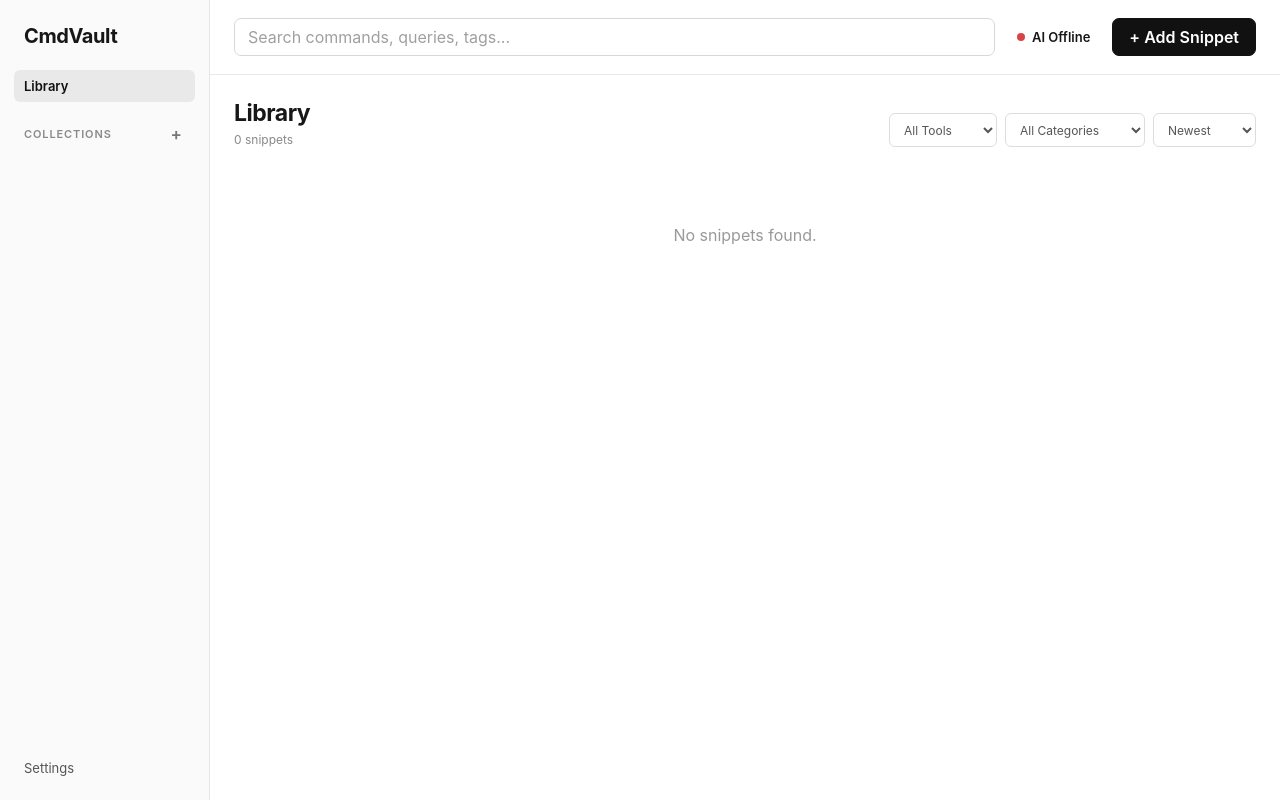
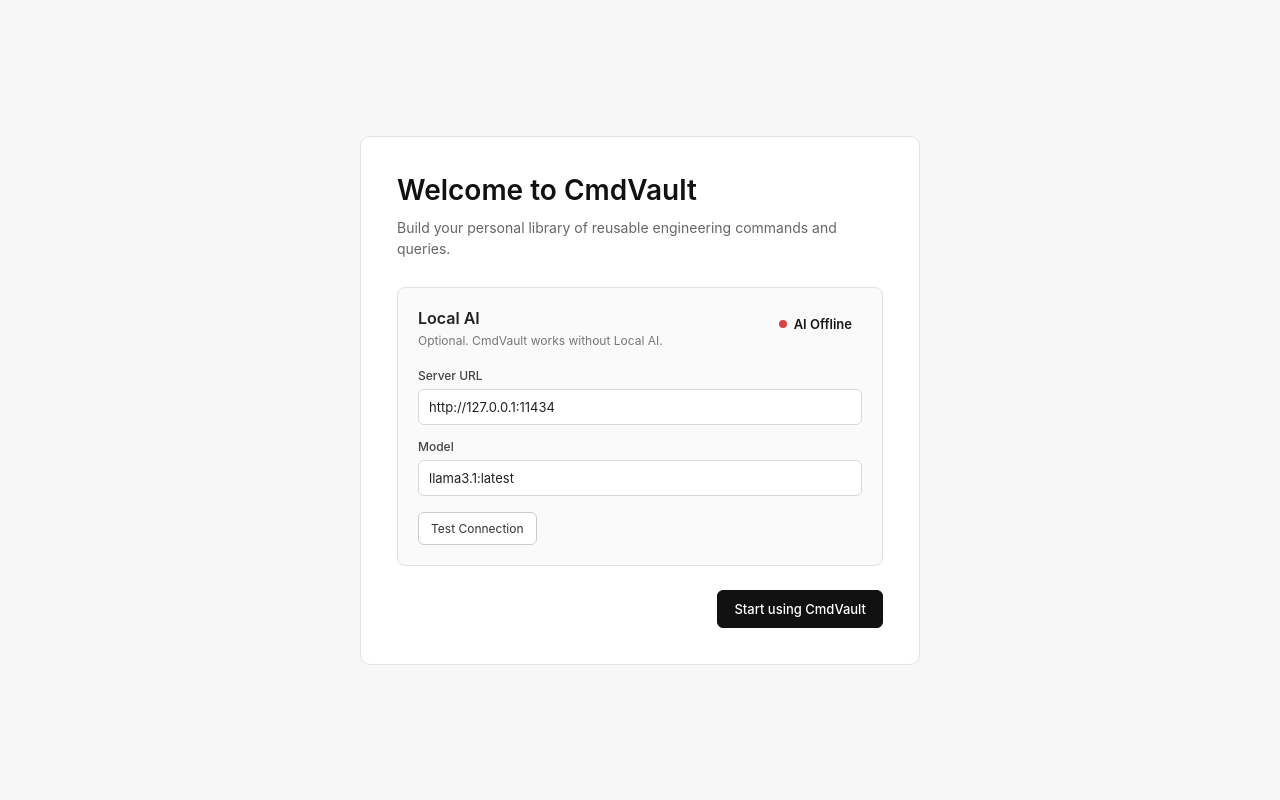
Before and after one commit to Perpasit/cmdvault, a React (Vite) app: page / in a window 1280 px wide. Built offline with nearby package versions, Linux system fonts and the light colour scheme.

Commit message:
feat: add first-run setup experience

```diff
--- a/src/App.css
+++ b/src/App.css
@@ -1596,3 +1596,148 @@ textarea:disabled {
   color: #888888;
   font-size: 12px;
 }
+
+/* =========================
+   First Run Setup
+   ========================= */
+
+.first-run-page {
+  min-height: 100vh;
+  display: flex;
+  align-items: center;
+  justify-content: center;
+  padding: 40px;
+  background: #f7f7f7;
+}
+
+.first-run-card {
+  width: 100%;
+  max-width: 560px;
+  padding: 36px;
+  border: 1px solid #e2e2e2;
+  border-radius: 10px;
+  background: #ffffff;
+}
+
+.first-run-card h1 {
+  margin: 0;
+  font-size: 28px;
+  font-weight: 600;
+  color: #111;
+}
+
+.first-run-description {
+  margin: 10px 0 28px;
+  color: #666;
+  font-size: 14px;
+  line-height: 1.5;
+}
+
+.first-run-section {
+  padding: 20px;
+  border: 1px solid #e2e2e2;
+  border-radius: 8px;
+  background: #fafafa;
+}
+
+.first-run-section-header {
+  display: flex;
+  align-items: flex-start;
+  justify-content: space-between;
+  gap: 20px;
+  margin-bottom: 20px;
+}
+
+.first-run-section-header h2 {
+  margin: 0 0 5px;
+  font-size: 16px;
+  font-weight: 600;
+  color: #222;
+}
+
+.first-run-section-header p {
+  margin: 0;
+  color: #777;
+  font-size: 12px;
+}
+
+.first-run-section label {
+  display: block;
+  margin: 14px 0 6px;
+  color: #444;
+  font-size: 12px;
+  font-weight: 500;
+}
+
+.first-run-section input {
+  width: 100%;
+  box-sizing: border-box;
+  padding: 9px 10px;
+  border: 1px solid #d8d8d8;
+  border-radius: 6px;
+  background: #fff;
+  color: #222;
+  font-size: 13px;
+  outline: none;
+}
+
+.first-run-section input:focus {
+  border-color: #999;
+}
+
+.first-run-test-button {
+  margin-top: 16px;
+  padding: 8px 12px;
+  border: 1px solid #ccc;
+  border-radius: 6px;
+  background: #fff;
+  color: #333;
+  font-size: 12px;
+  cursor: pointer;
+}
+
+.first-run-test-button:hover {
+  background: #f2f2f2;
+}
+
+.first-run-actions {
+  display: flex;
+  justify-content: flex-end;
+  margin-top: 24px;
+}
+
+.first-run-continue-button {
+  padding: 10px 16px;
+  border: 1px solid #111;
+  border-radius: 6px;
+  background: #111;
+  color: #fff;
+  font-size: 13px;
+  font-weight: 500;
+  cursor: pointer;
+}
+
+.first-run-continue-button:hover {
+  background: #000;
+}
+
+.first-run-test-button:disabled {
+  cursor: default;
+  opacity: 0.6;
+}
+
+.ai-test-action {
+  display: flex;
+  align-items: center;
+  gap: 10px;
+}
+
+.ai-test-success {
+  font-size: 12px;
+  color: #3f7d4a;
+}
+
+.ai-test-failed {
+  font-size: 12px;
+  color: #a94442;
+}
--- a/src/App.tsx
+++ b/src/App.tsx
@@ -28,6 +28,7 @@ import ImportConfirmModal from "./components/ImportConfirmModal";
 import ImportResultModal from "./components/ImportResultModal";
 import ExportResultModal from "./components/ExportResultModal";
 import ErrorModal from "./components/ErrorModal";
+import FirstRunSetup from "./components/FirstRunSetup";
 
 import {
   writeTextFile,
@@ -184,7 +185,25 @@ const DEFAULT_CATEGORY_OPTIONS: Record<
   ],
 };
 
+const FIRST_RUN_KEY = "cmdvault.setup.completed";
+
 function App() {
+  const [isFirstRun, setIsFirstRun] =
+    useState(
+      () =>
+        localStorage.getItem(
+          FIRST_RUN_KEY
+        ) !== "true"
+    );
+
+  const handleCompleteSetup = () => {
+    localStorage.setItem(
+      FIRST_RUN_KEY,
+      "true"
+    );
+
+    setIsFirstRun(false);
+  };
   const [sortBy, setSortBy] =
     useState("newest");
 
@@ -1129,7 +1148,7 @@ function App() {
  * Local AI Health
  */
   const checkAiHealth =
-    useCallback(async () => {
+    useCallback(async (): Promise<boolean> => {
       setAiStatus("checking");
 
       try {
@@ -1140,7 +1159,9 @@ function App() {
             model: aiModel,
           }
         );
+
         setAiStatus("ready");
+        return true;
       } catch (error) {
         console.warn(
           "Local AI unavailable:",
@@ -1148,6 +1169,7 @@ function App() {
         );
 
         setAiStatus("offline");
+        return false;
       }
     }, [
       aiServerUrl,
@@ -1589,8 +1611,25 @@ function App() {
     };
 
   /*
-* Settings
-*/
+  * First Run Setup
+  */
+  if (isFirstRun) {
+    return (
+      <FirstRunSetup
+        serverUrl={aiServerUrl}
+        model={aiModel}
+        aiStatus={aiStatus}
+        onServerUrlChange={setAiServerUrl}
+        onModelChange={setAiModel}
+        onTestConnection={checkAiHealth}
+        onComplete={handleCompleteSetup}
+      />
+    );
+  }
+
+  /*
+  * Settings
+  */
   if (isSettingsActive) {
     return (
       <div className="app">
--- /dev/null
+++ b/src/components/AiConnectionTest.tsx
@@ -0,0 +1,82 @@
+import { useState } from "react";
+
+type AiStatus =
+    | "checking"
+    | "ready"
+    | "offline";
+
+type AiConnectionTestProps = {
+    aiStatus: AiStatus;
+    onTestConnection: () => Promise<boolean>;
+    buttonClassName?: string;
+    showStatus?: boolean;
+};
+
+export default function AiConnectionTest({
+    aiStatus,
+    onTestConnection,
+    buttonClassName = "secondary-button",
+    showStatus = true,
+}: AiConnectionTestProps) {
+    const [testResult, setTestResult] =
+        useState<"success" | "failed" | null>(null);
+
+    const handleTestConnection = async () => {
+        setTestResult(null);
+
+        const success =
+            await onTestConnection();
+
+        setTestResult(
+            success ? "success" : "failed"
+        );
+    };
+
+    return (
+        <>
+            {showStatus && (
+                <div
+                    className={`ai-status ai-status-${aiStatus}`}
+                >
+                    <span className="ai-status-dot" />
+
+                    <span>
+                        {aiStatus === "ready"
+                            ? "AI Ready"
+                            : aiStatus === "offline"
+                                ? "AI Offline"
+                                : "Checking AI"}
+                    </span>
+                </div>
+            )}
+
+            <div className="ai-test-action">
+                <button
+                    className={buttonClassName}
+                    onClick={
+                        handleTestConnection
+                    }
+                    disabled={
+                        aiStatus === "checking"
+                    }
+                >
+                    {aiStatus === "checking"
+                        ? "Testing..."
+                        : "Test Connection"}
+                </button>
+
+                {testResult === "success" && (
+                    <span className="ai-test-success">
+                        Connection successful
+                    </span>
+                )}
+
+                {testResult === "failed" && (
+                    <span className="ai-test-failed">
+                        Connection failed
+                    </span>
+                )}
+            </div>
+        </>
+    );
+}
--- /dev/null
+++ b/src/components/FirstRunSetup.tsx
@@ -0,0 +1,105 @@
+import AiConnectionTest from "./AiConnectionTest";
+
+type FirstRunSetupProps = {
+    serverUrl: string;
+    model: string;
+    aiStatus: "checking" | "ready" | "offline";
+    onServerUrlChange: (value: string) => void;
+    onModelChange: (value: string) => void;
+    onTestConnection: () => Promise<boolean>;
+    onComplete: () => void;
+};
+
+export default function FirstRunSetup({
+    serverUrl,
+    model,
+    aiStatus,
+    onServerUrlChange,
+    onModelChange,
+    onTestConnection,
+    onComplete,
+}: FirstRunSetupProps) {
+    return (
+        <div className="first-run-page">
+            <div className="first-run-card">
+                <h1>Welcome to CmdVault</h1>
+
+                <p className="first-run-description">
+                    Build your personal library of reusable
+                    engineering commands and queries.
+                </p>
+
+                <div className="first-run-section">
+                    <div className="first-run-section-header">
+                        <div>
+                            <h2>Local AI</h2>
+
+                            <p>
+                                Optional. CmdVault works without
+                                Local AI.
+                            </p>
+                        </div>
+
+                        <span
+                            className={`ai-status ai-status-${aiStatus}`}
+                        >
+                            <span className="ai-status-dot" />
+
+                            {aiStatus === "ready"
+                                ? "AI Ready"
+                                : aiStatus === "offline"
+                                    ? "AI Offline"
+                                    : "Checking AI"}
+                        </span>
+                    </div>
+
+                    <label>
+                        Server URL
+                    </label>
+
+                    <input
+                        type="text"
+                        value={serverUrl}
+                        onChange={(event) =>
+                            onServerUrlChange(
+                                event.target.value
+                            )
+                        }
+                        placeholder="http://127.0.0.1:11434"
+                    />
+
+                    <label>
+                        Model
+                    </label>
+
+                    <input
+                        type="text"
+                        value={model}
+                        onChange={(event) =>
+                            onModelChange(
+                                event.target.value
+                            )
+                        }
+                        placeholder="llama3.1:latest"
+                    />
+
+                    <AiConnectionTest
+                        aiStatus={aiStatus}
+                        onTestConnection={onTestConnection}
+                        buttonClassName="first-run-test-button"
+                        showStatus={false}
+                    />
+                </div>
+
+                <div className="first-run-actions">
+                    <button
+                        className="first-run-continue-button"
+                        onClick={onComplete}
+                    >
+                        Start using CmdVault
+                    </button>
+                </div>
+            </div>
+        </div>
+    );
+}
--- a/src/components/Settings.tsx
+++ b/src/components/Settings.tsx
@@ -1,3 +1,5 @@
+import AiConnectionTest from "./AiConnectionTest";
+
 type AiStatus =
     | "checking"
     | "ready"
@@ -16,7 +18,7 @@ type SettingsProps = {
         value: string
     ) => void;
 
-    onTestConnection: () => void;
+    onTestConnection: () => Promise<boolean>;
 
     onExportData: () => void;
 
@@ -103,32 +105,12 @@ export default function Settings({
                 </div>
 
                 <div className="settings-connection">
-                    <div
-                        className={`ai-status ai-status-${aiStatus}`}
-                    >
-                        <span className="ai-status-dot" />
-
-                        <span>
-                            {aiStatus === "ready"
-                                ? "AI Ready"
-                                : aiStatus === "offline"
-                                    ? "AI Offline"
-                                    : "Checking AI"}
-                        </span>
-                    </div>
-
-                    <button
-                        className="secondary-button"
-                        onClick={
+                    <AiConnectionTest
+                        aiStatus={aiStatus}
+                        onTestConnection={
                             onTestConnection
                         }
-                        disabled={
-                            aiStatus ===
-                            "checking"
-                        }
-                    >
-                        Test Connection
-                    </button>
+                    />
                 </div>
 
                 <p className="settings-save-note">
@@ -136,6 +118,7 @@ export default function Settings({
                     automatically.
                 </p>
             </section>
+
             <section className="settings-section">
                 <div className="settings-section-header">
                     <h2>Data</h2>
```
